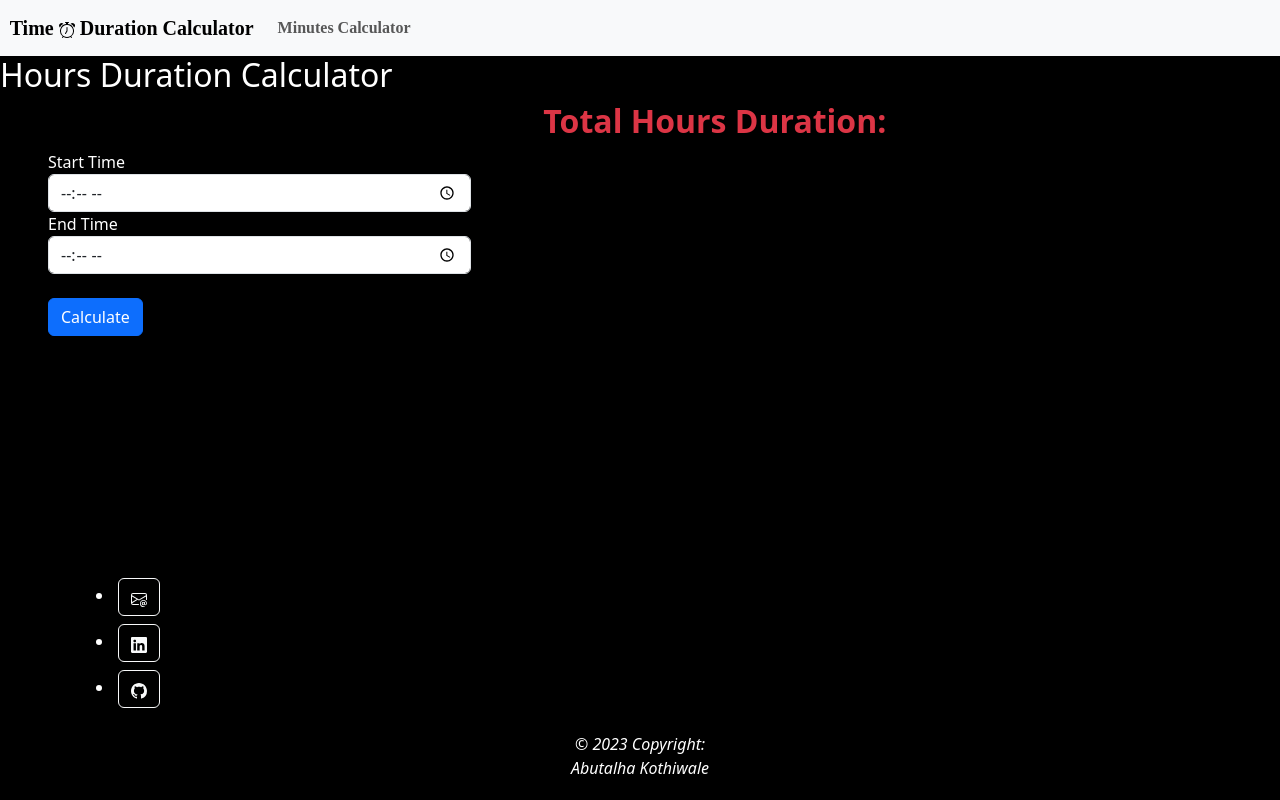
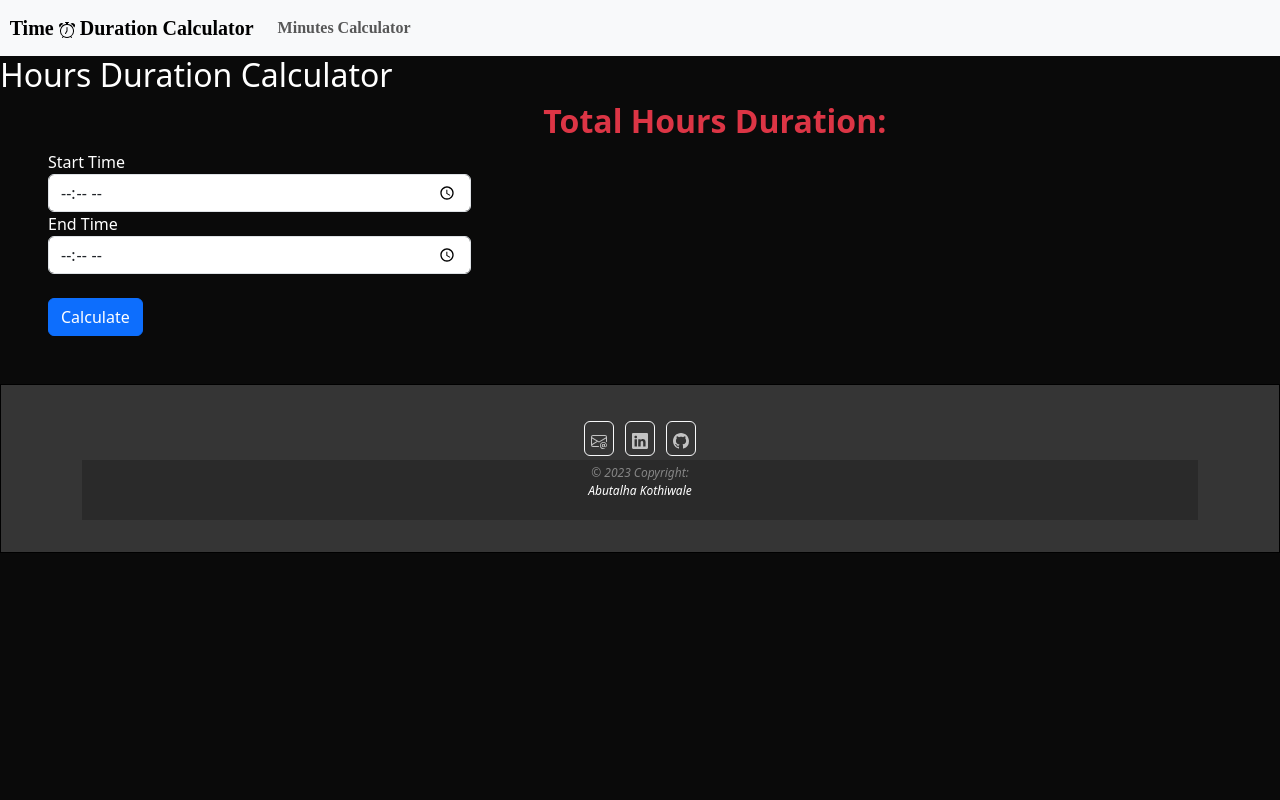
Before and after one commit to AbutalhaKothiwale53/Time_Duratoin_Calculator, a plain HTML site: page index.html in a window 1280 px wide. Drawn offline with nearby package versions, Linux system fonts and the light colour scheme.

Commit message:
made page responsive by adding media queries

```diff
--- a/Style.css
+++ b/Style.css
@@ -1,5 +1,6 @@
+@media screen and (min-width: 480px){
     body {
-    background-color: rgb(0, 0, 0);
+        background-color: rgb(10, 10, 10);
         color: white;
         overflow: hidden;
     }
@@ -24,9 +25,30 @@ body {
         padding: 1rem;
     }
     .footer{
-    position: fixed;
-    left: 0;
-  bottom: 0;
-  width: 100%;
-  color: white;
+        background: #353535;
+        padding: 32px 0;
+        text-align: center;
+        color: #868686;
+        font-size: 12px;
+        border: 1px solid black;
+
     }
+    .footer ul{
+        margin: 0;
+        padding: 0;
+        list-style: none;
+    }
+    .footer li{
+        display: inline-block;
+    }
+    .footer li a{
+        padding: 6px;
+        font-size: 14px;
+        text-decoration: none;
+        color: #c3c3c3;
+    }
+    .footer li a:hover{
+        color: rgb(112, 112, 112);
+    }
+
+}
```
Lines whose indentation alone changed are shown as unchanged.
